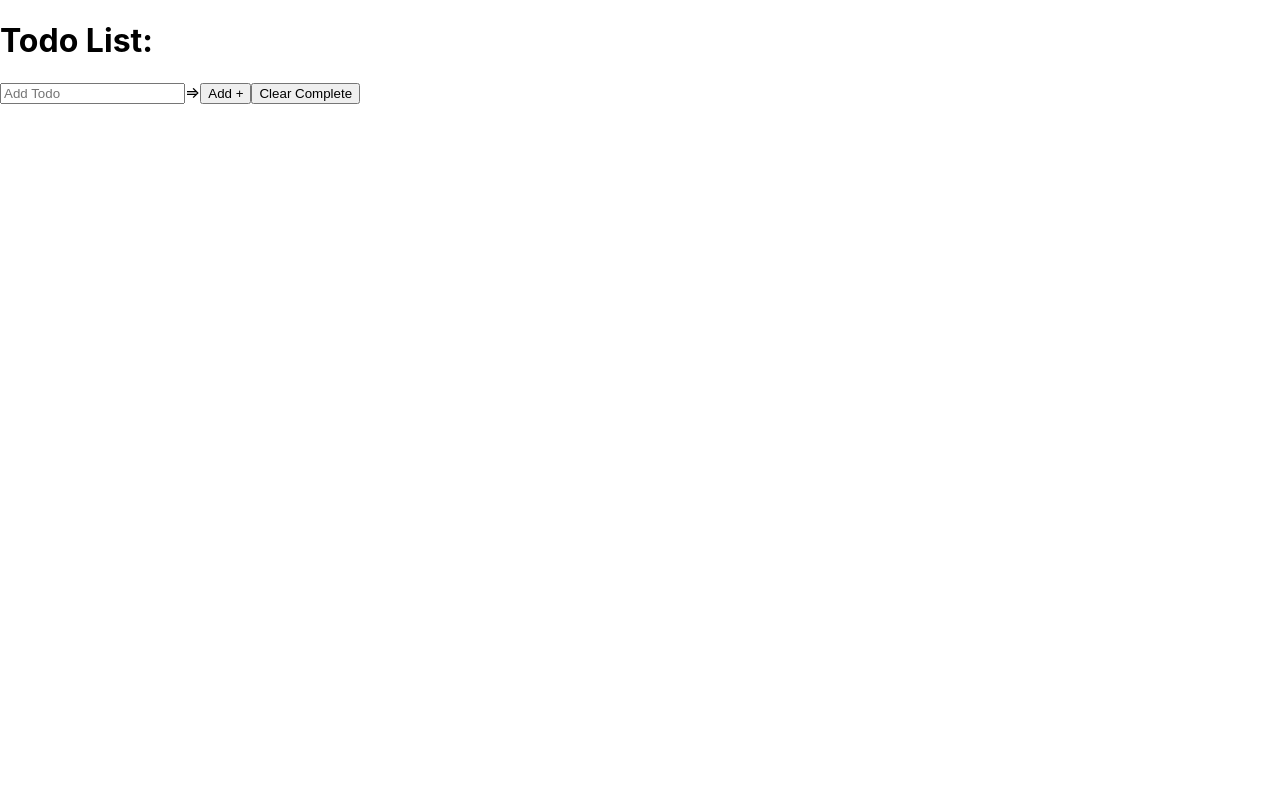
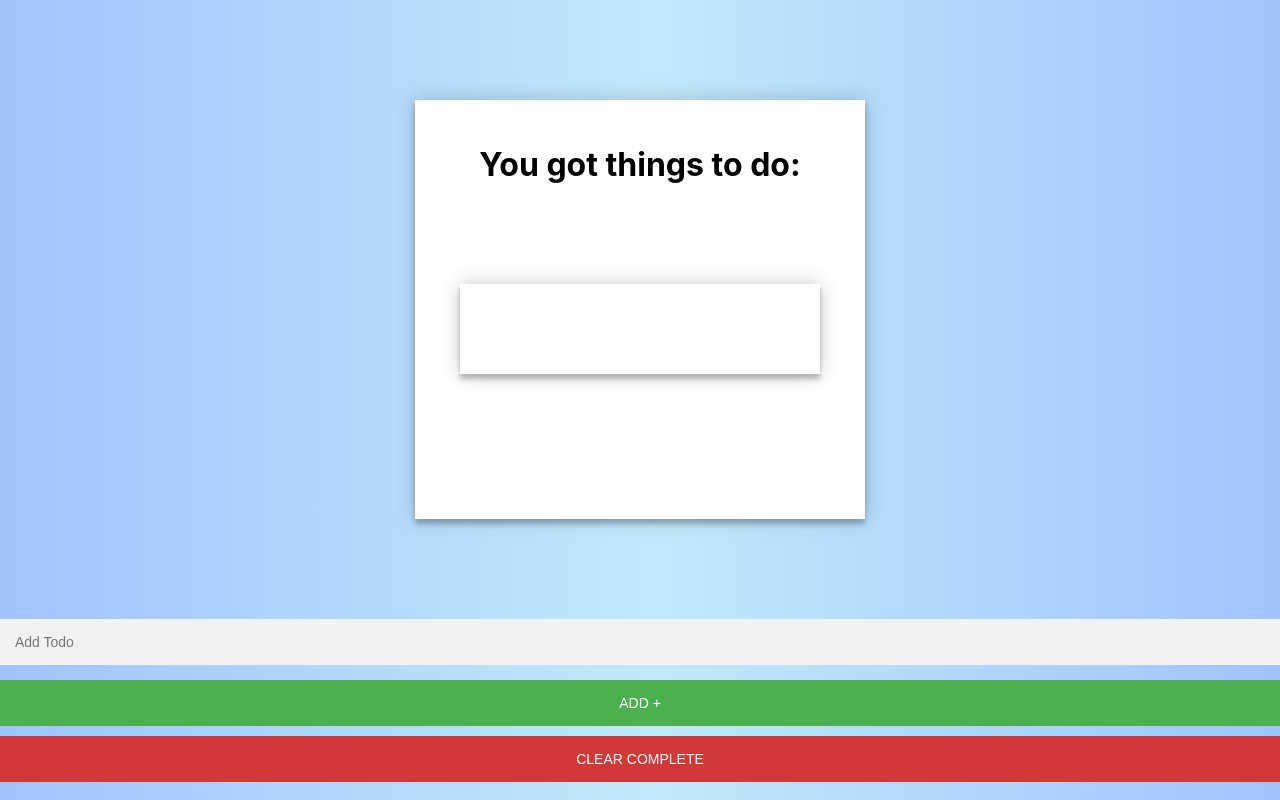
Before and after one commit to bloominstituteoftechnology/reducer-todo, a React (Create React App) app in the folder todo/: page / in a window 1280 px wide. Built offline with nearby package versions, Linux system fonts and the light colour scheme.

Commit message:
-stretch - added some colors

```diff
--- a/todo/src/App.css
+++ b/todo/src/App.css
@@ -1,38 +1,78 @@
+* {
+  margin: 0;
+  padding: 0;
+}
+
+html {
+  height: 100%;
+
+}
+
+body {
+
+  background-image: linear-gradient(to right, #a1c4fd 0%, #c2e9fb 51%, #a1c4fd 100%);
+}
+
+.form {
+  position: relative;
+
+  z-index: 1;
+  background: #FFFFFF;
+  max-width: 360px;
+  margin: 0 auto 100px;
+  margin-top: 100px;
+  padding: 45px;
+  text-align: center;
+  box-shadow: 0 0 20px 0 rgba(0, 0, 0, 0.2), 0 5px 5px 0 rgba(0, 0, 0, 0.24);
+}
+
 .App {
   text-align: center;
+
 }
 
-.App-logo {
-  height: 40vmin;
-  pointer-events: none;
+.inputBox {
+  outline: 0;
+  background: #f2f2f2;
+  width: 100%;
+  border: 0;
+  margin: 0 0 15px;
+  padding: 15px;
+  box-sizing: border-box;
+  font-size: 14px;
 }
 
-@media (prefers-reduced-motion: no-preference) {
-  .App-logo {
-    animation: App-logo-spin infinite 20s linear;
-  }
+.addBtn {
+  text-transform: uppercase;
+  outline: 0;
+  background: #4CAF50;
+  width: 100%;
+  border: 0;
+  padding: 15px;
+  color: #FFFFFF;
+  font-size: 14px;
+  -webkit-transition: all 0.3 ease;
+  transition: all 0.3 ease;
+  cursor: pointer;
 }
 
-.App-header {
-  background-color: #282c34;
-  min-height: 100vh;
-  display: flex;
-  flex-direction: column;
-  align-items: center;
-  justify-content: center;
-  font-size: calc(10px + 2vmin);
-  color: white;
+.form button:hover,
+.form button:active,
+.form button:focus {
+  background: #43A047;
 }
 
-.App-link {
-  color: #61dafb;
+.clearBtn {
+  text-transform: uppercase;
+  outline: 0;
+  background: rgb(209, 56, 56);
+  width: 100%;
+  border: 0;
+  margin-top: 10px;
+  padding: 15px;
+  color: #FFFFFF;
+  font-size: 14px;
+  -webkit-transition: all 0.3 ease;
+  transition: all 0.3 ease;
+  cursor: pointer;
 }
-
-@keyframes App-logo-spin {
-  from {
-    transform: rotate(0deg);
-  }
-  to {
-    transform: rotate(360deg);
-  }
-}
--- a/todo/src/App.js
+++ b/todo/src/App.js
@@ -3,15 +3,12 @@ import { initialState, reducer } from './reducers/reducer';
 import './App.css';
 import TodoList from './components/TodoList';
 import TodoForm from './components/TodoForm';
-import * as moment from 'moment';
 
 //This file will hold state and render components
 function App() {
 	const [state, dispatch] = useReducer(reducer, initialState); //this came from reducer.js
 	const addTodo = (item) => {
 		dispatch({ type: 'ADD_TODO', payload: item });
-		let now = moment().format('LLLL');
-		console.log(now);
 	};
 	const toggleTodo = (id) => {
 		dispatch({ type: 'TOGGLE_TODO', payload: id });
@@ -21,7 +18,7 @@ function App() {
 		dispatch({ type: 'CLEAR_COMPLETED' });
 	};
 	return (
-		<div>
+		<div className="App">
 			<TodoList todoArray={state.todoArray} toggleTodo={toggleTodo} />
 			<TodoForm addTodo={addTodo} clearCompleted={clearCompleted} />
 		</div>
--- a/todo/src/components/TodoForm.js
+++ b/todo/src/components/TodoForm.js
@@ -13,15 +13,18 @@ const TodoForm = (props) => {
 		<div>
 			<form onSubmit={handleSubmit}>
 				<input
+					className="inputBox"
 					type="text"
 					name="item"
 					value={item}
 					onChange={handleChange}
 					placeholder="Add Todo"
 				/>
-				=>
-				<button>Add + </button>
-				<button onClick={clearCompleted}> Clear Complete</button>
+				<button className="addBtn">Add + </button>
+				<button className="clearBtn" onClick={clearCompleted}>
+					{' '}
+					Clear Complete
+				</button>
 			</form>
 		</div>
 	);
--- a/todo/src/components/TodoList.js
+++ b/todo/src/components/TodoList.js
@@ -1,8 +1,8 @@
 import React from 'react';
 const TodoList = ({ todoArray, toggleTodo }) => {
 	return (
-		<div>
-			<h1>Todo List:</h1>
+		<div className="form">
+			<h1>You got things to do:</h1>
 			{todoArray.map((todo) => (
 				<div
 					key={todo.id}
@@ -11,7 +11,8 @@ const TodoList = ({ todoArray, toggleTodo }) => {
 					style={{
 						textDecoration: todo.completed ? 'line-through' : 'none',
 					}}>
-					{todo.item} {todo.time}
+					<p className="form">{todo.item}</p>
+					{/* {todo.time} */}
 				</div>
 			))}
 		</div>
--- a/todo/src/reducers/reducer.js
+++ b/todo/src/reducers/reducer.js
@@ -3,8 +3,8 @@ export const initialState = {
 	todoArray: [
 		{
 			item: '',
-			completed: false,
-			id: 3892987589,
+			completed: '',
+			id: '',
 			time: '',
 		},
 	],
@@ -32,6 +32,7 @@ export const reducer = (state, action) => {
 						return {
 							...todo,
 							completed: !todo.completed,
+							time: !todo.time,
 						};
 					} else {
 						return todo;
```
